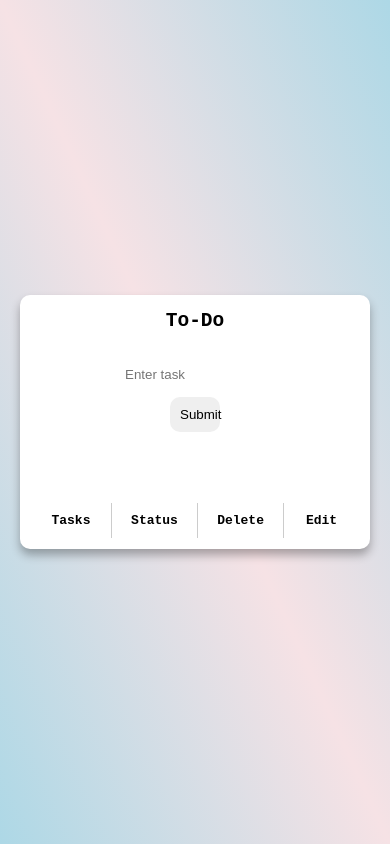
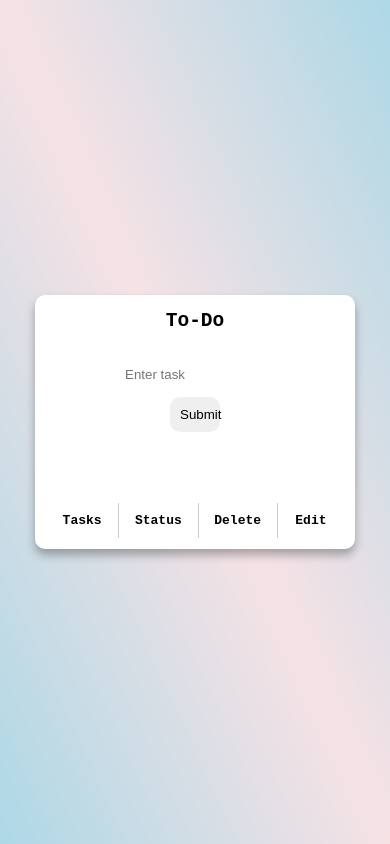
Before and after one commit to RidwanAdebosin/Todo-App-Vue, a Vue app: page / in a window 390 px wide. Built offline with nearby package versions, Linux system fonts and the light colour scheme.

Commit message:
screen resolution

```diff
--- a/src/style.css
+++ b/src/style.css
@@ -103,9 +103,9 @@ td {
   cursor: pointer;
 }
 
-@media (max-width: 400px) {
+@media (max-width: 414px) {
   .container {
-    width: 350px;
+    width: 320px;
     margin-inline-start: 5px;
     margin-inline-end: 5px;
   }
```
